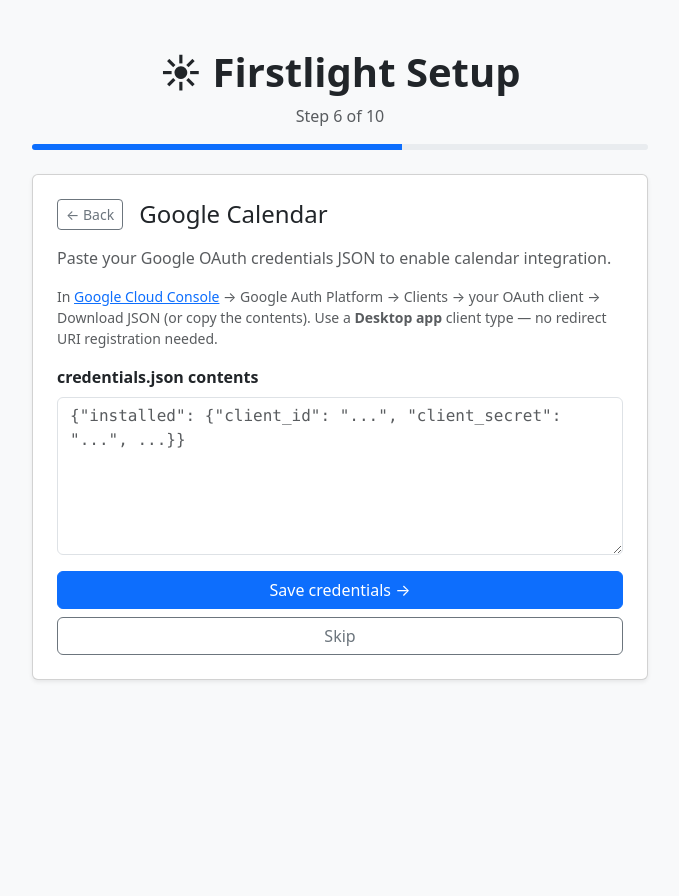
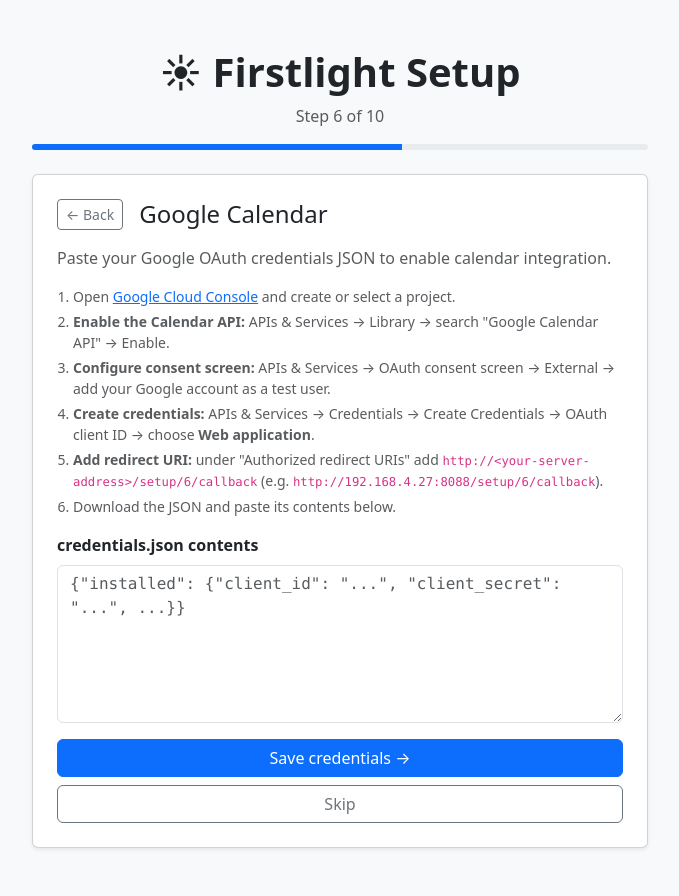
Before and after one commit to cruftbox/firstlight, a Flask app: page /setup/6 in a window 1280 px wide. Shown: the whole page, without its empty margins (300-979 px from the left). Before the commit the page ends 681 px from the top, so only its background shows below. Run offline with Flask 3, Linux system fonts and the light colour scheme; some libraries are stand-ins or nearby versions.

Commit message:
fix: correct Google Calendar setup instructions to Web application OAuth type
Wizard incorrectly stated Desktop app client type; Web application is
required for the redirect callback to work. Added step-by-step
instructions to both the wizard and README, including enabling the
Calendar API and configuring the redirect URI.

Co-Authored-By: Claude Sonnet 4.6 <noreply@anthropic.com>

```diff
--- a/app/templates/setup/step6_calendar.html
+++ b/app/templates/setup/step6_calendar.html
@@ -63,11 +63,14 @@
 
 {% else %}
 <p class="text-muted">Paste your Google OAuth credentials JSON to enable calendar integration.</p>
-<p class="small text-muted">
-  In <a href="https://console.cloud.google.com/" target="_blank">Google Cloud Console</a>
-  → Google Auth Platform → Clients → your OAuth client → Download JSON (or copy the contents).
-  Use a <strong>Desktop app</strong> client type — no redirect URI registration needed.
-</p>
+<ol class="small text-muted ps-3">
+  <li class="mb-1">Open <a href="https://console.cloud.google.com/" target="_blank">Google Cloud Console</a> and create or select a project.</li>
+  <li class="mb-1"><strong>Enable the Calendar API:</strong> APIs &amp; Services → Library → search "Google Calendar API" → Enable.</li>
+  <li class="mb-1"><strong>Configure consent screen:</strong> APIs &amp; Services → OAuth consent screen → External → add your Google account as a test user.</li>
+  <li class="mb-1"><strong>Create credentials:</strong> APIs &amp; Services → Credentials → Create Credentials → OAuth client ID → choose <strong>Web application</strong>.</li>
+  <li class="mb-1"><strong>Add redirect URI:</strong> under "Authorized redirect URIs" add <code>http://&lt;your-server-address&gt;/setup/6/callback</code> (e.g. <code>http://192.168.4.27:8088/setup/6/callback</code>).</li>
+  <li>Download the JSON and paste its contents below.</li>
+</ol>
 <form method="POST">
   <div class="mb-3">
     <label class="form-label fw-semibold">credentials.json contents</label>
```
Also changed, not shown: README.md.
